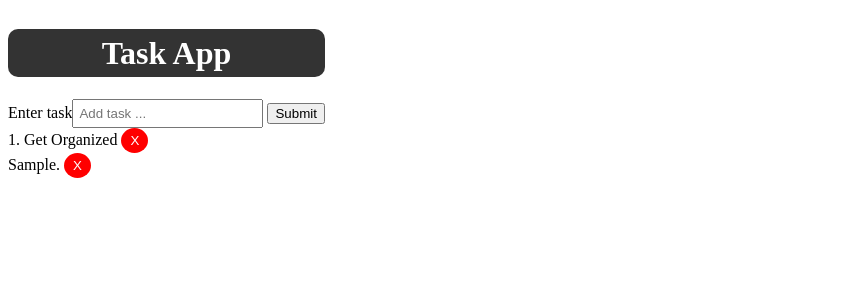
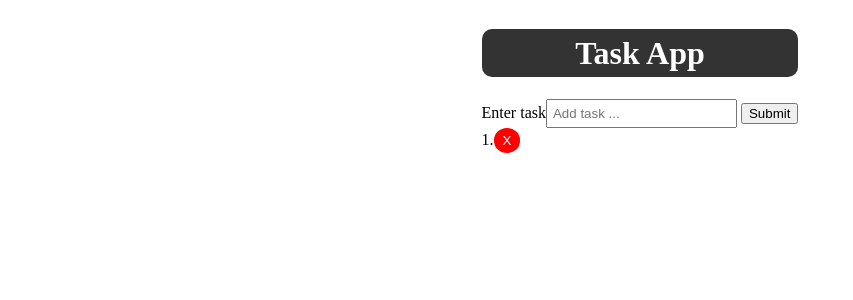
Before and after one commit to SalamanderCtesiphon/react-app-todo-application, a React (Create React App) app: page / in a window 1280 px wide. Both pictures are taken after typing "Sample" into the empty fields and a click on the input "Submit". Shown: the top 300 px of the page, without its empty margins (0-853 px from the left). Built offline with nearby package versions, Linux system fonts and the light colour scheme.

Commit message:
this one is complicated too many components

```diff
--- a/src/App.css
+++ b/src/App.css
@@ -1,6 +1,12 @@
 .App {
   display: flex;
   align-items: center;
+  justify-content: center;
   width: 100%;
   height: 100%;
 }
+
+.listItem {
+  display: flex;
+  align-items: center;
+}
--- a/src/App.js
+++ b/src/App.js
@@ -10,13 +10,7 @@ class App extends Component {
     super(props);
 
     this.state = {
-      tasks: [
-        {
-          number: 1,
-          title: 'Get Organized',
-          id: uniqid()
-        }
-      ]
+      tasks: [ ]
     }
     this.delTask = this.delTask.bind(this);
     this.addTask = this.addTask.bind(this);
@@ -28,11 +22,10 @@ class App extends Component {
       tasks: [...this.state.tasks.filter(task => task.id !==id)]})
   }
 
-  addTask = (number, id, title) => {
+  addTask = ( id, title) => {
     const newTask = {
-      number,
       title,
-      id: uniqid()
+      id: uniqid(),
     }
     this.setState({ tasks: [...this.state.tasks, newTask]})
   }
--- a/src/components/AddTask.jsx
+++ b/src/components/AddTask.jsx
@@ -5,7 +5,6 @@ export class AddTask extends Component {
     super(props);
 
     this.state = {
-      number: '',
       title: '',
       task: '',
       id: ''
@@ -18,7 +17,7 @@ export class AddTask extends Component {
 
   onSubmit = (e) => {
     e.preventDefault();
-    this.props.addTask(this.state.title);
+    this.props.addTask(this.state.task.title);
     this.setState({
         title: ''
     })
--- a/src/components/TaskItem.jsx
+++ b/src/components/TaskItem.jsx
@@ -1,15 +1,12 @@
 import React, { Component } from 'react'
 
 export class TaskItem extends Component {
-  constructor(props) {
-    super(props);
-  }
 
   render() {
-    const { id, title, number } = this.props.task;
+    const { id, title } = this.props.task;
     return (
       <div>
-        { number }. { title } {''}
+        { title } {''}
         <button onClick={this.props.delTask.bind(this, id)} style={btnStyle}>X</button>
       </div>
     )
--- a/src/components/Tasks.jsx
+++ b/src/components/Tasks.jsx
@@ -2,13 +2,13 @@ import React, { Component } from 'react'
 import TaskItem from './TaskItem';
 
 export class Tasks extends Component {
-  constructor(props) {
-    super(props);
-  }
+
   render() {
     return this.props.tasks.map((task) => (
-        <TaskItem key={task.id} task={task}
+      <div className='listItem'>
+        {this.props.tasks.indexOf(task) + 1}.<TaskItem key={task.id} task={task}
         delTask={this.props.delTask} />
+      </div>
     ));
   }
 }
```
